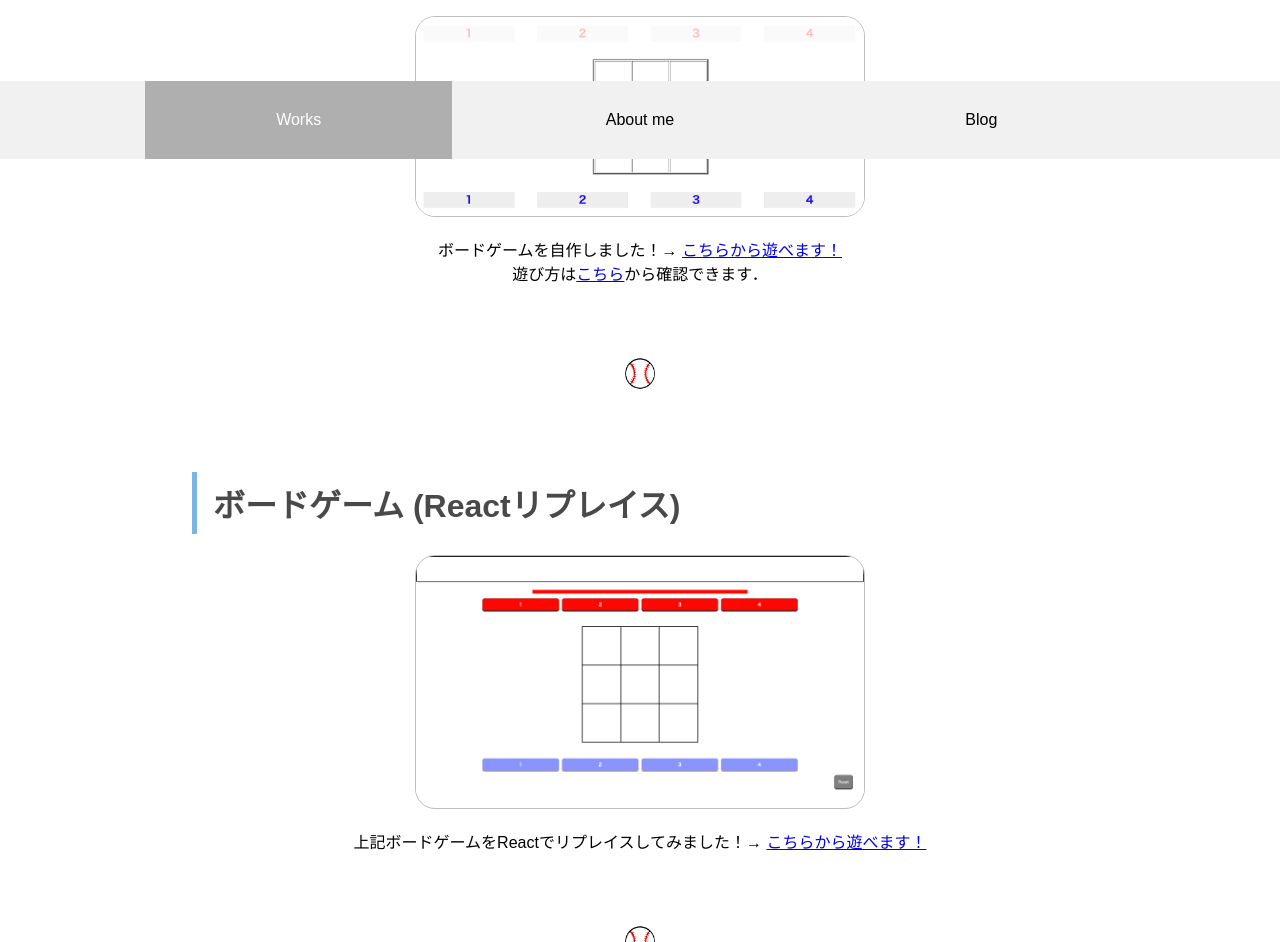
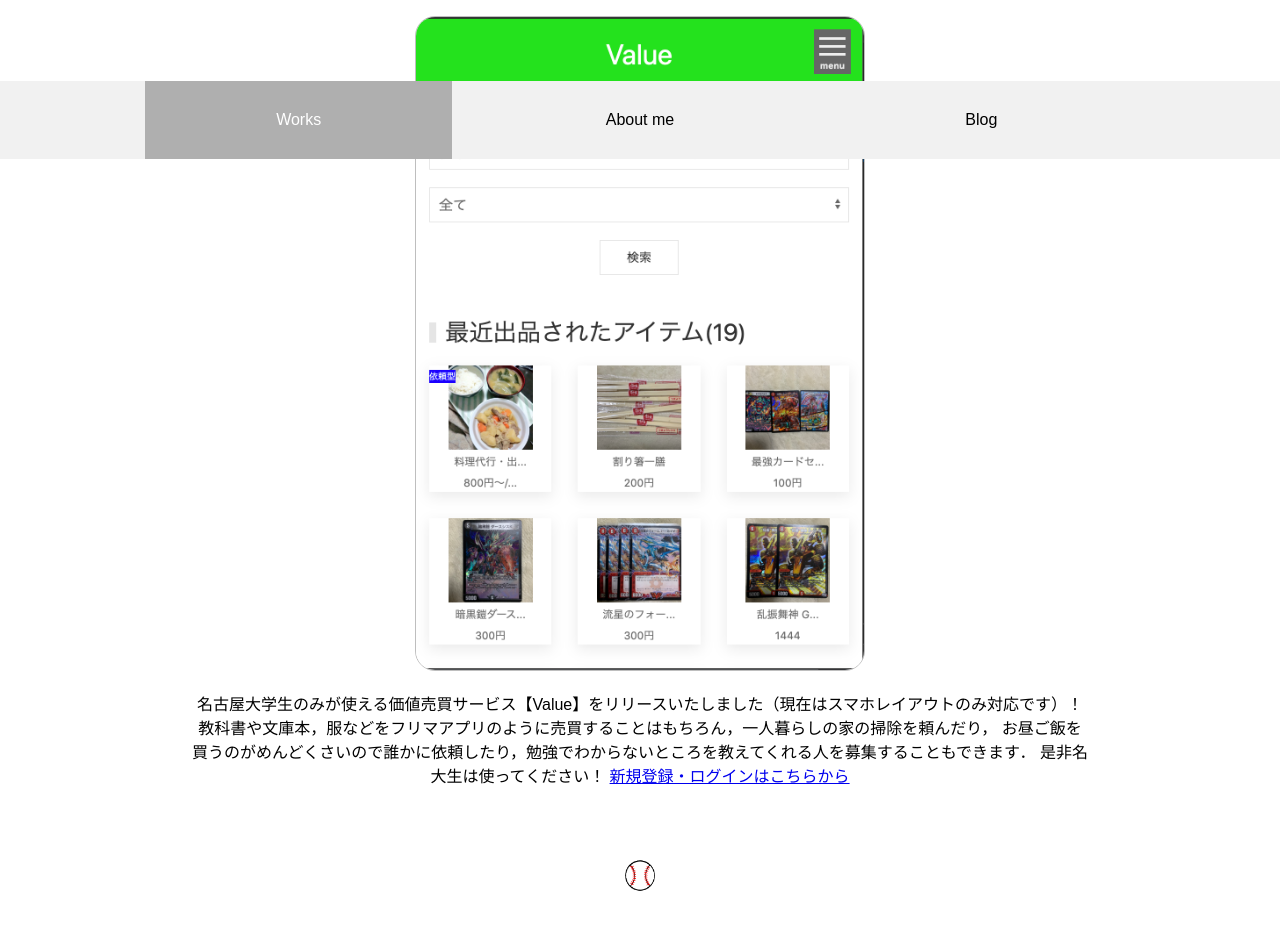
Before and after one commit to fieldflat/portfolio, a plain HTML site: page works.html in a window 1280 px wide. Shown: the part 641-1583 px from the top of the page. Drawn offline with Linux system fonts and the light colour scheme.

Commit message:
valueを追加

```diff
--- a/works.html
+++ b/works.html
@@ -23,6 +23,24 @@
       <h1 class="heading">Works</h1>
       <p>これまで自分で作成した作品を紹介します！</p>
     </div>
+
+    <!-- Value -->
+    <div class="work-item">
+      <h1>名大内価値売買サービス【Value】</h1>
+      <!-- <img src="./picture/hirata_gg.svg"> -->
+      <img src="./picture/hirata_value.png" width="50%"
+        style="margin: 0 auto; border: 1px solid rgb(190, 190, 190); border-radius: 20px;" class="pc_tab">
+      <img src="./picture/hirata_value.png" width="80%"
+        style="margin: 0 auto; border: 1px solid rgb(190, 190, 190); border-radius: 20px;" class="sp">
+      <p>
+        名古屋大学生のみが使える価値売買サービス【Value】をリリースいたしました（現在はスマホレイアウトのみ対応です）！
+        教科書や文庫本，服などをフリマアプリのように売買することはもちろん，一人暮らしの家の掃除を頼んだり，
+        お昼ご飯を買うのがめんどくさいので誰かに依頼したり，勉強でわからないところを教えてくれる人を募集することもできます．
+        是非名大生は使ってください！
+        <a href="https://value-nagoya.herokuapp.com/">新規登録・ログインはこちらから</a>
+      </p>
+    </div>
+    <img src="./picture/hirata_ball.png" width="5%" style="padding: 50px 0;">
 
     <!-- ボードゲーム -->
     <div class="work-item">
```
Also changed, not shown: picture/hirata_value.png (added).
